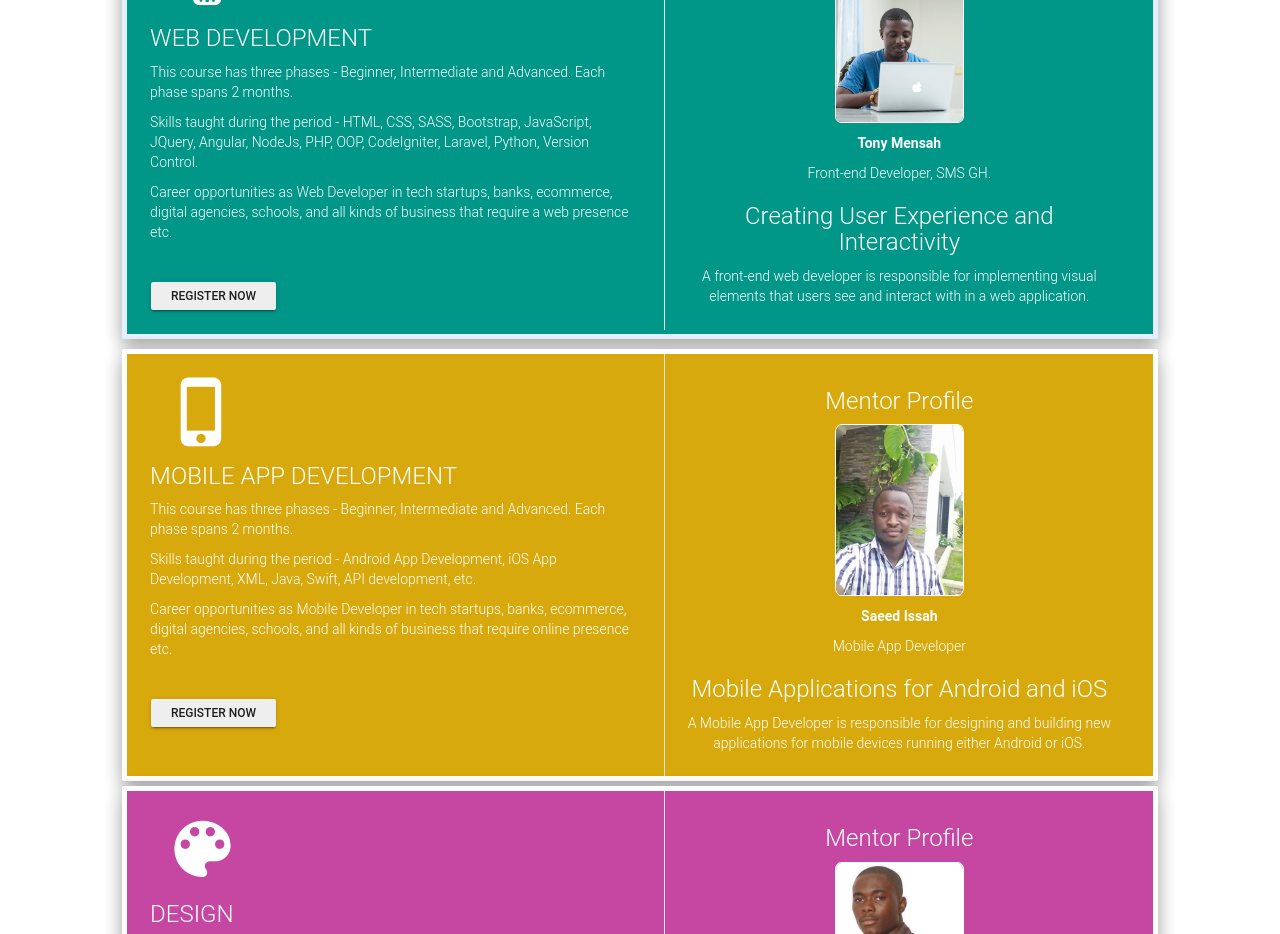
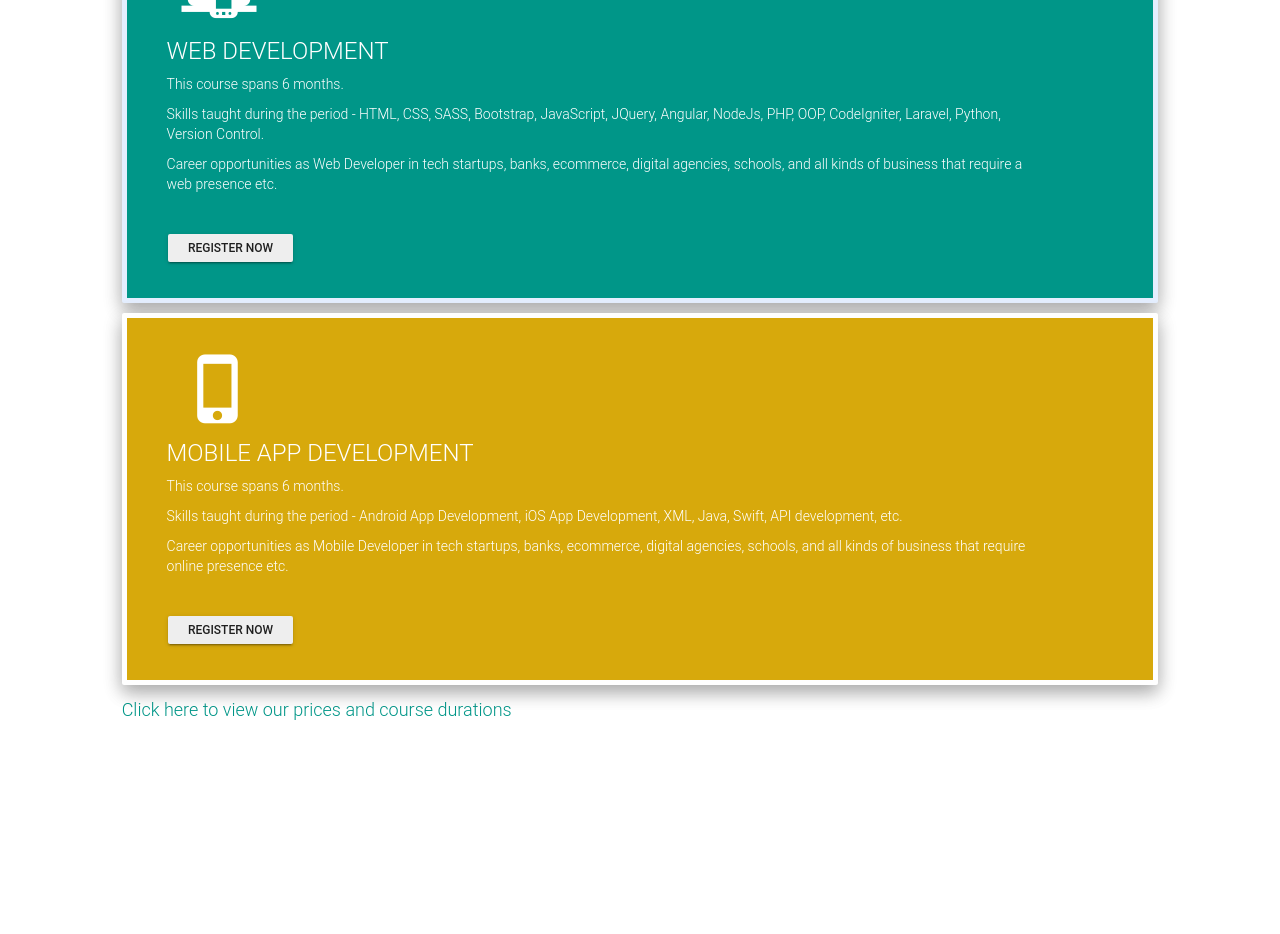
Before and after one commit to codedpills/ctwebsite, a plain HTML site: page courses.html in a window 1280 px wide. Shown: the part 272-1206 px from the top of the page. After the commit the page ends 1045 px from the top, so only its background shows below. Drawn offline with Linux system fonts and the light colour scheme.

Commit message:
made textual changes

```diff
--- a/courses.html
+++ b/courses.html
@@ -106,7 +106,7 @@
 
 	    			<div class="row card-courses frontend">
 
-		    			<div class="col-md-6">
+		    			<div class="col-md-11">
 		    				<div class="row row-FE">
 		    					<div class="icon">
 		    						<span class="mdi mdi-responsive"></span>
@@ -114,14 +114,16 @@
 		    					<div class="row">
 		    						<h3>WEB DEVELOPMENT</h3>
 		    						<p>
-		    							This course has three phases - Beginner, Intermediate and Advanced. Each phase spans 2 months.
+		    							This course spans 6 months.
 		    						</p>
 		    						<p>
-		    							Skills taught during the period - HTML, CSS, SASS, Bootstrap, JavaScript, JQuery, Angular, NodeJs, PHP, OOP, CodeIgniter, Laravel, Python, Version Control.
+										Skills taught during the period - HTML, CSS, SASS, Bootstrap, JavaScript, JQuery, Angular, NodeJs,
+										PHP, OOP, CodeIgniter, Laravel, Python, Version Control.
 		    						</p>
 
 		    						<p>
-		    							Career opportunities as Web Developer in tech startups, banks, ecommerce, digital agencies, schools, and all kinds of business that require a web presence etc.
+										Career opportunities as Web Developer in tech startups, banks, ecommerce, digital agencies, schools,
+										and all kinds of business that require a web presence etc.
 		    						</p>
 
 		    						<br>
@@ -131,8 +133,8 @@
 		    				</div>
 		    			</div>
 
-		    			<div class="col-md-6">
-		    				<div class="row row-FE mentor">
+		    			<div class="col-md-1">
+		    				<!-- <div class="row row-FE mentor">
 
 		    					<h2>Mentor Profile</h2>
 		    					<p><img src="assets/img/tonypics.jpeg" class="img-circle"></p>
@@ -144,7 +146,7 @@
 		    						A front-end web developer is responsible for implementing visual elements that users see and interact with in a web application.
 		    					</p>
 
-		    				</div>
+		    				</div> -->
 		    			</div>
 
 
@@ -158,7 +160,7 @@
 
 	    			<div class="row card-courses ios">
 
-		    			<div class="col-md-6">
+		    			<div class="col-md-11">
 		    				<div class="row row-FE">
 		    					<div class="icon">
 		    						<span class="mdi mdi-cellphone-iphone"></span>
@@ -166,13 +168,15 @@
 		    					<div class="row">
 		    						<h3>MOBILE APP DEVELOPMENT</h3>
 		    						<p>
-		    							This course has three phases - Beginner, Intermediate and Advanced. Each phase spans 2 months.
+		    							This course spans 6 months.
 		    						</p>
 		    						<p>
-		    							Skills taught during the period - Android App Development, iOS App Development, XML, Java, Swift, API development, etc.
+										Skills taught during the period - Android App Development, iOS App Development, XML, Java, Swift, API
+										development, etc.
 		    						</p>
 		    						<p>
-		    						Career opportunities as Mobile Developer in tech startups, banks, ecommerce, digital agencies, schools, and all kinds of business that require online presence etc.
+										Career opportunities as Mobile Developer in tech startups, banks, ecommerce, digital agencies, schools,
+										and all kinds of business that require online presence etc.
 		    						</p>
 		    						<br>
 
@@ -181,8 +185,8 @@
 		    				</div>
 		    			</div>
 
-		    			<div class="col-md-6">
-		    				<div class="row row-FE mentor">
+		    			<div class="col-md-1">
+		    				<!-- <div class="row row-FE mentor">
 
 		    					<h3>Mentor Profile</h3>
 		    					<p><img src="assets/img/saeedpics.jpeg" class="img-circle"></p>
@@ -194,7 +198,7 @@
 		    						A Mobile App Developer is responsible for designing and building new applications for mobile devices running either Android or iOS.
 		    					</p>
 
-		    				</div>
+		    				</div> -->
 		    			</div>
 
 		    		</div>
@@ -253,7 +257,7 @@
 
 
 	    		<!-- Design -->
-	    		<div class="card card-block design-last">
+	    		<!-- <div class="card card-block design-last">
 
 	    			<div class="row card-courses design">
 		    			<div class="col-md-6">
@@ -300,7 +304,7 @@
 
 		    		</div>
 
-	    		</div><!-- /.Design -->
+	    		</div>/.Design -->
 
 	    		<a href="apply.html">
           			<h4>Click here to view our prices and course durations</h4>
```
